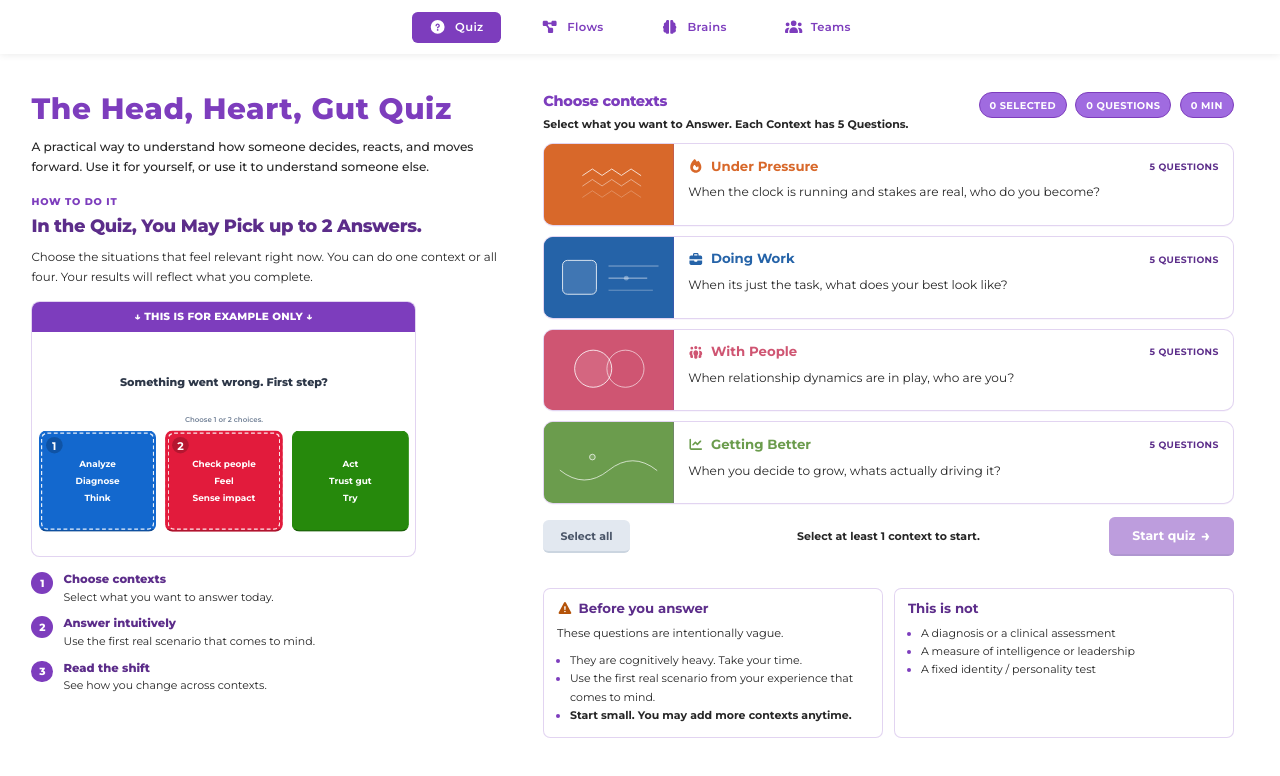
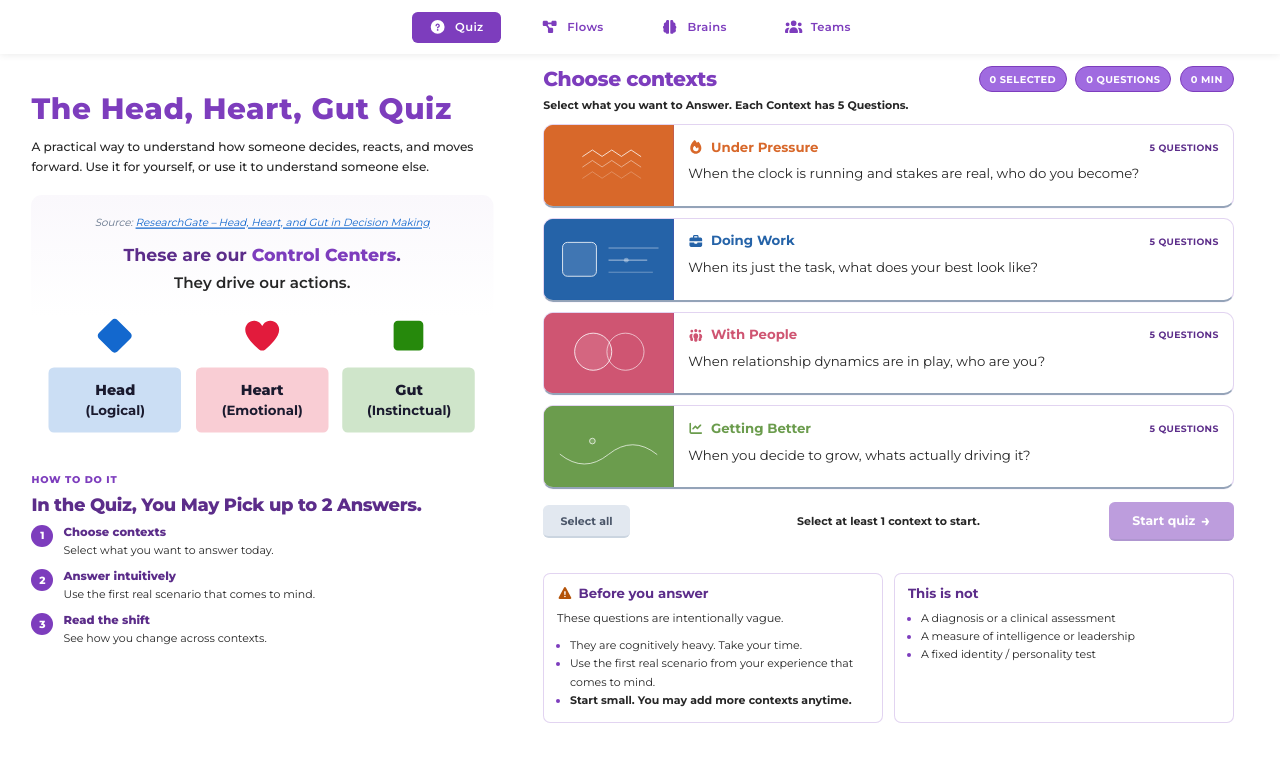
Before and after one commit to Jodistroyer/HHG-team-quiz-1, a React (Vite) app: page / in a window 1280 px wide. Shown: the top 776 px of the page. Built offline with nearby package versions, Linux system fonts and the light colour scheme.

Commit message:
Quiz Intro Simplify Changes

```diff
--- a/src/components/Quiz/QuizIntro.css
+++ b/src/components/Quiz/QuizIntro.css
@@ -59,13 +59,6 @@
   line-height: 1.18;
   letter-spacing: -0.02em;
   color: var(--qi-purple-deep);
-}
-
-.quiz-intro-lede {
-  margin: 0 0 1.25rem;
-  font-size: 1.02rem;
-  line-height: 1.7;
-  color: var(--qi-body);
 }
 
 .quiz-intro-steps {
@@ -174,6 +167,17 @@
   align-self: flex-start;
   display: flex;
   flex-direction: column;
+}
+
+/* Two-column layout (PC): nudge context cards up beside the intro copy */
+@media (min-width: 981px) {
+  .quiz-intro-contexts {
+    margin-top: -2.25rem;
+  }
+
+  .quiz-intro-kicker {
+    margin-top: 6.5rem;
+  }
 }
 
 .quiz-intro-contexts__body {
@@ -298,7 +302,7 @@
 .quiz-intro-contexts__title {
   margin: 0 0 8px;
   font-family: 'Montserrat', sans-serif;
-  font-size: 1.25rem;
+  font-size: 1.75rem;
   font-weight: 800;
   letter-spacing: -0.02em;
   color: var(--qi-purple);
@@ -334,6 +338,7 @@
 .quiz-intro-card {
   background: var(--qi-surface);
   border: 1px solid var(--qi-line);
+  border-bottom: 4px solid #94a3b8;
   border-radius: 14px;
   padding: 0;
   text-align: left;
@@ -342,6 +347,8 @@
   transition:
     transform 0.22s ease,
     border-color 0.22s ease,
+    border-bottom-color 0.22s ease,
+    border-bottom-width 0.12s ease,
     box-shadow 0.22s ease;
   overflow: hidden;
   display: flex;
@@ -352,13 +359,19 @@
 }
 
 .quiz-intro-card:hover {
-  transform: scale(1.02);
+  transform: scale(1.02) translateY(-1px);
   border-color: rgba(125, 61, 189, 0.55);
-  box-shadow: 0 1px 3px rgba(0, 0, 0, 0.05), 0 20px 50px rgba(0, 0, 0, 0.08);
+  border-bottom-color: #64748b;
+}
+
+.quiz-intro-card:active {
+  transform: scale(1.01) translateY(2px);
+  border-bottom-width: 2px;
 }
 
 .quiz-intro-card.is-selected {
   border-color: var(--qi-purple);
+  border-bottom-color: #475569;
   box-shadow: 0 1px 0 rgba(125, 61, 189, 0.06), 0 18px 52px rgba(125, 61, 189, 0.12);
 }
 
@@ -494,15 +507,15 @@
   height: 13px;
   border-radius: 50%;
   box-sizing: border-box;
-  background: rgba(125, 61, 189, 0.45);
-  border: 2px solid var(--qi-purple);
-  box-shadow: 0 0 0 2px rgba(255, 255, 255, 0.95);
+  background: var(--qi-purple);
+  border: none;
+  box-shadow: none;
   pointer-events: none;
 }
 
 .quiz-intro-card__context {
   margin: 0;
-  font-size: 1.05rem;
+  font-size: 1.15rem;
   line-height: 1.6;
   color: var(--qi-body);
 }
@@ -754,7 +767,8 @@
     transition: none;
   }
 
-  .quiz-intro-card:hover {
+  .quiz-intro-card:hover,
+  .quiz-intro-card:active {
     transform: none;
   }
 
--- a/src/components/Quiz/QuizIntro.tsx
+++ b/src/components/Quiz/QuizIntro.tsx
@@ -90,13 +90,10 @@ export function QuizIntro ({
             </header>
 
             <section className="quiz-intro-copy" aria-label="What to expect">
+              <QuizIntroQuestionPreview />
+
               <div className="quiz-intro-kicker">How to Do It</div>
               <h2 className="quiz-intro-h1">In the Quiz, You May Pick up to 2 Answers.</h2>
-              <p className="quiz-intro-lede">
-                Choose the situations that feel relevant right now. You can do one context or all four. Your results will reflect what you complete.
-              </p>
-
-              <QuizIntroQuestionPreview />
 
               <div className="quiz-intro-steps" aria-label="Steps">
                 <div className="quiz-intro-step">
--- a/src/components/Quiz/QuizIntroQuestionPreview.css
+++ b/src/components/Quiz/QuizIntroQuestionPreview.css
@@ -2,6 +2,154 @@
  * Desktop: scaled 800px-wide board (single row of 3 options).
  * ≤768px: same responsive layout as Quiz.css — full width, 2×2 grid, no transform scale.
  */
+
+/* Control Centers infographic (replaces static brain chart image) */
+
+.quiz-intro-control-centers {
+  --qi-purple: #7d3dbd;
+  --qi-purple-deep: #5c2d8a;
+  --qi-line: rgba(125, 61, 189, 0.22);
+  width: 100%;
+  max-width: 100%;
+  margin: 0 0 1.35rem;
+  padding: 1.35rem 1.25rem 1.1rem;
+  box-sizing: border-box;
+  border-radius: 12px;
+  background: linear-gradient(180deg, #faf8fc 0%, #ffffff 48%);
+  font-family: 'Montserrat', sans-serif;
+}
+
+.quiz-intro-control-centers__header {
+  margin: 0 0 1.25rem;
+  text-align: center;
+}
+
+.quiz-intro-control-centers__headline {
+  margin: 0 0 0.35rem;
+  font-size: clamp(1.05rem, 2.5vw, 1.2rem);
+  font-weight: 700;
+  line-height: 1.35;
+  color: var(--qi-purple-deep);
+}
+
+.quiz-intro-control-centers__headline strong {
+  font-weight: 800;
+  color: var(--qi-purple);
+}
+
+.quiz-intro-control-centers__tagline {
+  margin: 0;
+  font-size: clamp(0.95rem, 2.2vw, 1.05rem);
+  font-weight: 600;
+  line-height: 1.4;
+  color: #262626;
+}
+
+.quiz-intro-control-centers__grid {
+  display: grid;
+  grid-template-columns: repeat(3, minmax(0, 1fr));
+  gap: 1rem;
+  margin: 0;
+  padding: 0;
+}
+
+.quiz-intro-control-centers__item {
+  display: flex;
+  flex-direction: column;
+  align-items: center;
+  gap: 0.65rem;
+  min-width: 0;
+}
+
+.quiz-intro-control-centers__icon-wrap {
+  display: flex;
+  align-items: center;
+  justify-content: center;
+  width: 3.25rem;
+  height: 3.25rem;
+  color: var(--center-color);
+}
+
+.quiz-intro-control-centers__icon {
+  font-size: 2.35rem;
+  line-height: 1;
+}
+
+.quiz-intro-control-centers__label {
+  display: flex;
+  flex-direction: column;
+  align-items: center;
+  justify-content: center;
+  width: 100%;
+  min-height: 4.5rem;
+  padding: 0.65rem 0.5rem;
+  box-sizing: border-box;
+  border-radius: 6px;
+  background-color: color-mix(in srgb, var(--center-color) 22%, white);
+  text-align: center;
+}
+
+.quiz-intro-control-centers__name {
+  font-size: clamp(0.9rem, 2vw, 1rem);
+  font-weight: 800;
+  line-height: 1.2;
+  color: #1a1a2e;
+}
+
+.quiz-intro-control-centers__subtitle {
+  margin-top: 0.15rem;
+  font-size: clamp(0.82rem, 1.8vw, 0.92rem);
+  font-weight: 700;
+  line-height: 1.25;
+  color: #1a1a2e;
+}
+
+.quiz-intro-control-centers__source {
+  margin: 0 0 1rem;
+  font-size: 0.72rem;
+  font-style: italic;
+  line-height: 1.45;
+  text-align: center;
+  color: #64748b;
+}
+
+.quiz-intro-control-centers__source-link {
+  color: #1368ce;
+  text-decoration: underline;
+  text-underline-offset: 2px;
+}
+
+.quiz-intro-control-centers__source-link:hover {
+  color: var(--qi-purple);
+}
+
+@media (min-width: 769px) {
+  .quiz-intro-control-centers {
+    width: 85%;
+    max-width: 32rem;
+  }
+}
+
+@media (min-width: 981px) {
+  .quiz-intro-control-centers {
+    transform: scale(1.25);
+    transform-origin: top left;
+    margin-bottom: 2.75rem;
+  }
+}
+
+@media (max-width: 520px) {
+  .quiz-intro-control-centers {
+    padding: 1.15rem 1rem 0.95rem;
+  }
+
+  .quiz-intro-control-centers__grid {
+    grid-template-columns: 1fr;
+    gap: 0.85rem;
+    max-width: 16rem;
+    margin: 0 auto;
+  }
+}
 
 .quiz-intro-question-preview {
   --qip-scale: 0.64;
--- a/src/components/Quiz/QuizIntroQuestionPreview.tsx
+++ b/src/components/Quiz/QuizIntroQuestionPreview.tsx
@@ -1,129 +1,67 @@
-import { useState } from 'react'
+import type { CSSProperties } from 'react'
+import { FontAwesomeIcon } from '@fortawesome/react-fontawesome'
+import { faDiamond, faHeart, faSquare } from '@fortawesome/free-solid-svg-icons'
+import type { IconDefinition } from '@fortawesome/fontawesome-svg-core'
 import './QuizIntroQuestionPreview.css'
-import { QUIZ_SECTIONS } from './quizSections'
-import type { QuizAnswerType } from './quizSections'
 
-const PREVIEW_QUESTION = QUIZ_SECTIONS[0].questions[0]
+const CONTROL_CENTERS: Array<{
+  id: string
+  label: string
+  subtitle: string
+  color: string
+  icon: IconDefinition
+}> = [
+  { id: 'head', label: 'Head', subtitle: 'Logical', color: '#1368ce', icon: faDiamond },
+  { id: 'heart', label: 'Heart', subtitle: 'Emotional', color: '#e21b3c', icon: faHeart },
+  { id: 'gut', label: 'Gut', subtitle: 'Instinctual', color: '#26890c', icon: faSquare },
+]
 
-const TYPE_COLORS: Record<QuizAnswerType, string> = {
-  Head: '#1368ce',
-  Heart: '#e21b3c',
-  Gut: '#26890c',
-}
+const SOURCE_URL =
+  'https://www.researchgate.net/publication/283296213_Head_Heart_and_Gut_in_Decision_Making'
 
-function getDarkerColor (hex: string): string {
-  const h = hex.replace('#', '')
-  const r = parseInt(h.slice(0, 2), 16)
-  const g = parseInt(h.slice(2, 4), 16)
-  const b = parseInt(h.slice(4, 6), 16)
-  return `rgb(${Math.max(0, Math.floor(r * 0.7))}, ${Math.max(0, Math.floor(g * 0.7))}, ${Math.max(0, Math.floor(b * 0.7))})`
-}
+export function QuizIntroQuestionPreview () {
+  return (
+    <figure
+      className="quiz-intro-control-centers"
+      aria-labelledby="quiz-intro-control-centers-title"
+    >
+      <p className="quiz-intro-control-centers__source">
+        Source:{' '}
+        <a
+          href={SOURCE_URL}
+          target="_blank"
+          rel="noopener noreferrer"
+          className="quiz-intro-control-centers__source-link"
+        >
+          ResearchGate – Head, Heart, and Gut in Decision Making
+        </a>
+      </p>
 
-function formatOptionText (text: string): string[] {
-  return text.split('•').map((p) => p.trim()).filter((p) => p.length > 0)
-}
+      <figcaption className="quiz-intro-control-centers__header">
+        <p id="quiz-intro-control-centers-title" className="quiz-intro-control-centers__headline">
+          These are our <strong>Control Centers</strong>.
+        </p>
+        <p className="quiz-intro-control-centers__tagline">They drive our actions.</p>
+      </figcaption>
 
-function optionByType (type: QuizAnswerType) {
-  return PREVIEW_QUESTION.options.find((o) => o.type === type)
-}
-
-/**
- * Replica of the real quiz question UI (Under Pressure Q1). Desktop: scaled 800px
- * board. Viewport ≤768px: same 2×2 option layout as the live quiz (Quiz.css).
- * Choice buttons mirror primary / secondary selection locally; nothing is saved.
- */
-export function QuizIntroQuestionPreview () {
-  // Preselect two options by default so the intro preview demonstrates 1st/2nd choice markers.
-  const [firstChoice, setFirstChoice] = useState<QuizAnswerType | null>('Head')
-  const [secondChoice, setSecondChoice] = useState<QuizAnswerType | null>('Heart')
-
-  const head = optionByType('Head')
-  const heart = optionByType('Heart')
-  const gut = optionByType('Gut')
-
-  const handleOptionClick = (type: QuizAnswerType) => {
-    if (!firstChoice) {
-      setFirstChoice(type)
-      setSecondChoice(null)
-      return
-    }
-    if (firstChoice !== type && !secondChoice) {
-      setSecondChoice(type)
-      return
-    }
-    if (firstChoice === type) {
-      setFirstChoice(null)
-      setSecondChoice(null)
-      return
-    }
-    if (secondChoice === type) {
-      setSecondChoice(null)
-    }
-  }
-
-  const cell = (type: QuizAnswerType, option: { label: string; type: QuizAnswerType } | undefined, gridClass: string) => {
-    if (!option) return null
-    const bg = TYPE_COLORS[type]
-    const primary = firstChoice === type
-    const secondary = secondChoice === type
-    const selClass = primary ? ' selected primary' : secondary ? ' selected secondary' : ''
-    return (
-      <button
-        key={type}
-        type="button"
-        className={`qip-grid-option ${gridClass}${selClass}`}
-        style={{
-          backgroundColor: bg,
-          borderColor: bg,
-          borderBottom: `4px solid ${getDarkerColor(bg)}`,
-        }}
-        onClick={() => handleOptionClick(type)}
-        aria-pressed={primary || secondary}
-        aria-label={
-          primary
-            ? `Preview: ${type}, first choice (${option.label})`
-            : secondary
-              ? `Preview: ${type}, second choice (${option.label})`
-              : `Preview: ${type} (${option.label})`
-        }
-      >
-        <div className="qip-option-text">
-          {formatOptionText(option.label).map((line, idx) => (
-            <div key={idx} className="qip-option-line">
-              {line}
+      <div className="quiz-intro-control-centers__grid" role="list">
+        {CONTROL_CENTERS.map((center) => (
+          <div
+            key={center.id}
+            className="quiz-intro-control-centers__item"
+            role="listitem"
+            style={{ '--center-color': center.color } as CSSProperties}
+          >
+            <div className="quiz-intro-control-centers__icon-wrap" aria-hidden="true">
+              <FontAwesomeIcon icon={center.icon} className="quiz-intro-control-centers__icon" />
             </div>
-          ))}
-        </div>
-        {primary && <span className="qip-selection-marker">1</span>}
-        {secondary && <span className="qip-selection-marker">2</span>}
-      </button>
-    )
-  }
-
-  return (
-    <div
-      className="quiz-intro-question-preview"
-      role="region"
-      aria-label="Sample Under Pressure question. Try choosing one or two answers; nothing is saved."
-    >
-      <div className="quiz-intro-question-preview__viewport">
-        <p className="quiz-intro-question-preview__header">↓ THIS IS FOR EXAMPLE ONLY ↓</p>
-        <div className="quiz-intro-question-preview__board-wrap">
-          <div className="quiz-intro-question-preview__board-slot">
-            <div className="quiz-intro-question-preview__board">
-              <h2 className="qip-question-text">
-                <span className="qip-question-text-inner">{PREVIEW_QUESTION.text}</span>
-              </h2>
-              <p className="qip-quiz-instructions">Choose 1 or 2 choices.</p>
-              <div className="qip-options-grid">
-                {cell('Head', head, 'qip-grid-option-top-left')}
-                {cell('Heart', heart, 'qip-grid-option-top-right')}
-                {cell('Gut', gut, 'qip-grid-option-bottom-left')}
-              </div>
+            <div className="quiz-intro-control-centers__label">
+              <span className="quiz-intro-control-centers__name">{center.label}</span>
+              <span className="quiz-intro-control-centers__subtitle">({center.subtitle})</span>
             </div>
           </div>
-        </div>
+        ))}
       </div>
-    </div>
+    </figure>
   )
 }
--- a/src/components/Teams/TeamMap/TeamInsights/TeamDoingWork.tsx
+++ b/src/components/Teams/TeamMap/TeamInsights/TeamDoingWork.tsx
@@ -128,13 +128,13 @@ export function TeamDoingWork({
   const missingBrainBadgeStyle = missingBrainCombo ? getBalanceTipBadgeStyle(missingBrainCombo) : null
   return (
     <div className="team-context-insight">
+      {metaRow}
       <TeamContextInsightHeadline
         contextKey="doingWork"
         combo={combo}
         insightTitleId="team-doing-work-title"
         insightTitle={insight.title}
       />
-      {metaRow}
       <TeamStyleBreakdown
         headPercent={headPercent}
         heartPercent={heartPercent}
--- a/src/components/Teams/TeamMap/TeamInsights/TeamGettingBetter.tsx
+++ b/src/components/Teams/TeamMap/TeamInsights/TeamGettingBetter.tsx
@@ -128,13 +128,13 @@ export function TeamGettingBetter({
   const missingBrainBadgeStyle = missingBrainCombo ? getBalanceTipBadgeStyle(missingBrainCombo) : null
   return (
     <div className="team-context-insight">
+      {metaRow}
       <TeamContextInsightHeadline
         contextKey="gettingBetter"
         combo={combo}
         insightTitleId="team-getting-better-title"
         insightTitle={insight.title}
       />
-      {metaRow}
       <TeamStyleBreakdown
         headPercent={headPercent}
         heartPercent={heartPercent}
--- a/src/components/Teams/TeamMap/TeamInsights/TeamGroupInsights.css
+++ b/src/components/Teams/TeamMap/TeamInsights/TeamGroupInsights.css
@@ -47,7 +47,7 @@
   margin: 0;
   font-family: 'Montserrat', sans-serif;
   font-size: 1.75rem;
-  font-weight: 800;
+  font-weight: 700;
   line-height: 1.2;
   letter-spacing: -0.02em;
   color: #1e293b;
--- a/src/components/Teams/TeamMap/TeamInsights/TeamStyleBreakdown.tsx
+++ b/src/components/Teams/TeamMap/TeamInsights/TeamStyleBreakdown.tsx
@@ -11,18 +11,18 @@ interface TeamStyleBreakdownProps {
 
 const BREAKDOWN_ROWS = [
   {
+    key: 'head',
+    label: 'Head',
+    percent: (p: TeamStyleBreakdownProps) => p.headPercent,
+    fillClass: 'team-style-breakdown__bar-fill--head',
+    percentClass: 'team-style-breakdown__percent--head',
+  },
+  {
     key: 'heart',
     label: 'Heart',
     percent: (p: TeamStyleBreakdownProps) => p.heartPercent,
     fillClass: 'team-style-breakdown__bar-fill--heart',
     percentClass: 'team-style-breakdown__percent--heart',
-  },
-  {
-    key: 'head',
-    label: 'Head',
-    percent: (p: TeamStyleBreakdownProps) => p.headPercent,
-    fillClass: 'team-style-breakdown__bar-fill--head',
-    percentClass: 'team-style-breakdown__percent--head',
   },
   {
     key: 'gut',
--- a/src/components/Teams/TeamMap/TeamInsights/TeamUnderPressure.tsx
+++ b/src/components/Teams/TeamMap/TeamInsights/TeamUnderPressure.tsx
@@ -128,13 +128,13 @@ export function TeamUnderPressure({
   const missingBrainBadgeStyle = missingBrainCombo ? getBalanceTipBadgeStyle(missingBrainCombo) : null
   return (
     <div className="team-context-insight">
+      {metaRow}
       <TeamContextInsightHeadline
         contextKey="underPressure"
         combo={combo}
         insightTitleId="team-under-pressure-title"
         insightTitle={insight.title}
       />
-      {metaRow}
       <TeamStyleBreakdown
         headPercent={headPercent}
         heartPercent={heartPercent}
--- a/src/components/Teams/TeamMap/TeamInsights/TeamWithPeople.tsx
+++ b/src/components/Teams/TeamMap/TeamInsights/TeamWithPeople.tsx
@@ -128,13 +128,13 @@ export function TeamWithPeople({
   const missingBrainBadgeStyle = missingBrainCombo ? getBalanceTipBadgeStyle(missingBrainCombo) : null
   return (
     <div className="team-context-insight">
+      {metaRow}
       <TeamContextInsightHeadline
         contextKey="withPeople"
         combo={combo}
         insightTitleId="team-with-people-title"
         insightTitle={insight.title}
       />
-      {metaRow}
       <TeamStyleBreakdown
         headPercent={headPercent}
         heartPercent={heartPercent}
--- a/src/components/Teams/TeamMap/TeamMap.css
+++ b/src/components/Teams/TeamMap/TeamMap.css
@@ -923,7 +923,7 @@
   padding: 0;
   font-family: 'Montserrat', sans-serif;
   font-size: 1.75rem;
-  font-weight: 800;
+  font-weight: 700;
   line-height: 1.2;
   letter-spacing: -0.02em;
   color: #1e293b;
@@ -931,7 +931,7 @@
 
 .team-map-results .team-map-results__context-card-insight-title {
   font-size: 1.75rem;
-  font-weight: 800;
+  font-weight: 700;
   line-height: 1.2;
   letter-spacing: -0.02em;
 }
```
